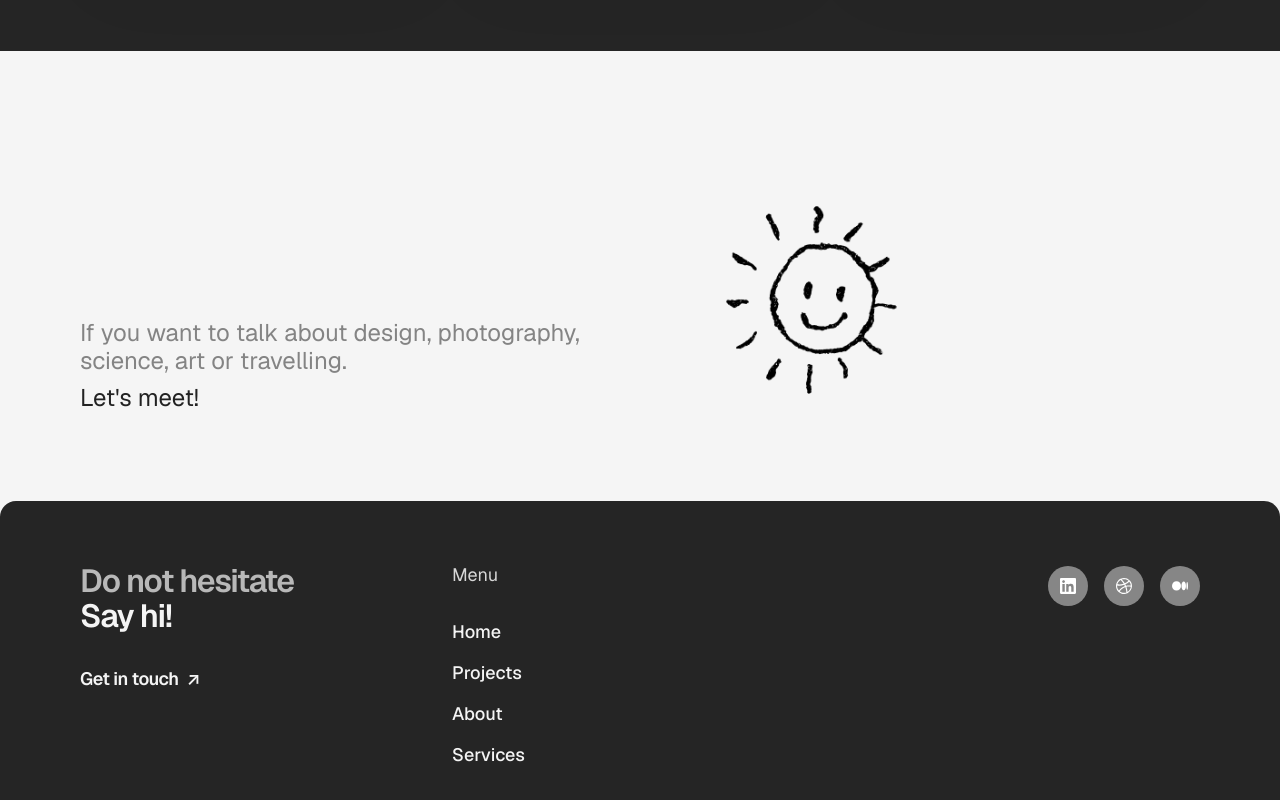
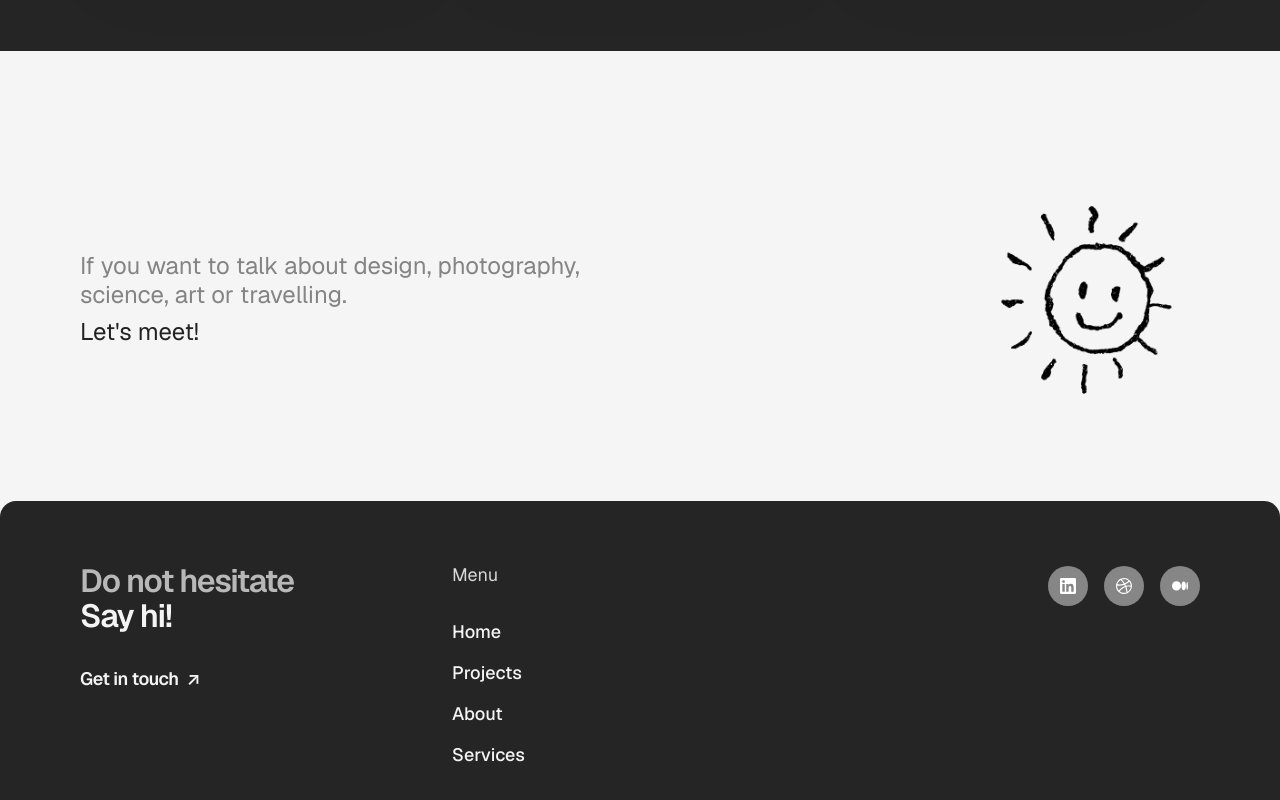
Before and after one commit to alperrkara/alper-kara-portfolio, a React (Vite) app: page / in a window 1280 px wide. Shown: the part 2994-3794 px from the top of the page. Built offline with nearby package versions, Linux system fonts and the light colour scheme.

Commit message:
Refine contact band alignment

```diff
--- a/src/App.css
+++ b/src/App.css
@@ -558,7 +558,7 @@
 .contact-band {
   display: grid;
   grid-template-columns: minmax(320px, 522px) minmax(140px, 1fr) 227px;
-  align-items: end;
+  align-items: center;
   column-gap: 48px;
   row-gap: 24px;
   margin: 80px 0 40px;
@@ -589,6 +589,7 @@
 }
 
 .contact-band__sun {
+  grid-column: 3 / 4;
   width: 227px;
   height: 227px;
   flex: 0 0 227px;
```
